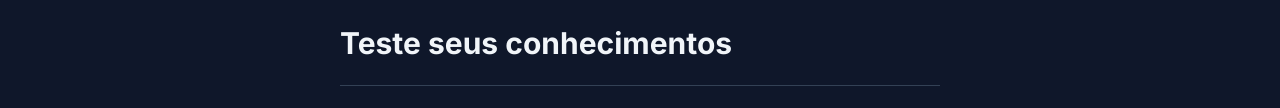
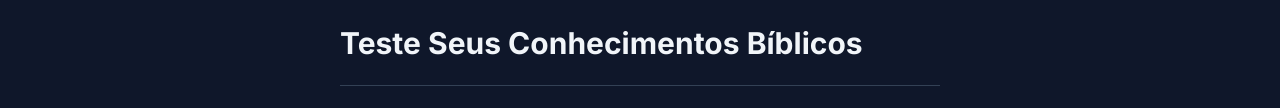
Before and after one commit to SamAzevedoDev/NLW-Experts, a plain HTML site: page index.html in a window 1280 px wide. Shown: the part 387-495 px from the top of the page. Drawn offline with Linux system fonts and the light colour scheme.

Commit message:
index.html

```diff
--- a/index.html
+++ b/index.html
@@ -10,7 +10,7 @@
     <main>
         <header>
         <img src="https://gist.githubusercontent.com/maykbrito/f47569e32fb2b21f2ecc9f4c035c141f/raw/a45997404564112d7596fbb1b9cad5de5521927e/logo.svg" alt="">
-        <h1>Teste seus conhecimentos</h1>
+        <h1>Teste Seus Conhecimentos Bíblicos</h1>
         </header>
 
         <div id="quiz"></div>
```
